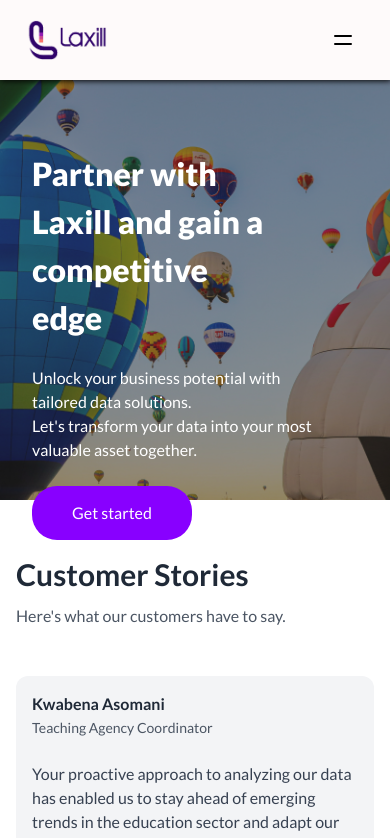
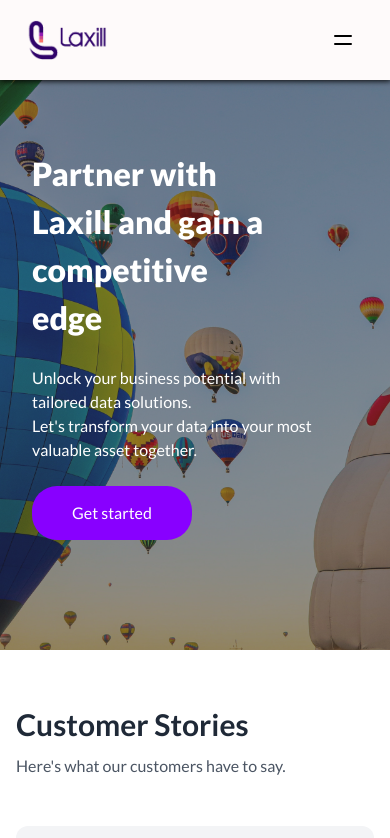
Before and after one commit to sonofaryeetey/Laxillnew, a Next.js app: page /Testimonials in a window 390 px wide. Shown: the top 838 px of the page. Built offline with nearby package versions, Linux system fonts and the light colour scheme.

Commit message:
testimonial hero section: added padding

```diff
--- a/src/app/globals.css
+++ b/src/app/globals.css
@@ -977,7 +977,6 @@ h1 {
 .subherosection {
   width: 100%;
   height: 500px;
-  background: orange;
   padding-left:2em;
 }
 
@@ -1125,6 +1124,11 @@ h1 {
 
   .subherosection{
     background-image: url('../../public/images/hot-air-balloons.jpg') !important;
+    display:flex;
+    flex-direction: column;
+    justify-content: center;
+    align-items: center;
+    height:650px;
   }
 
   .subherosection .overlay{
```
